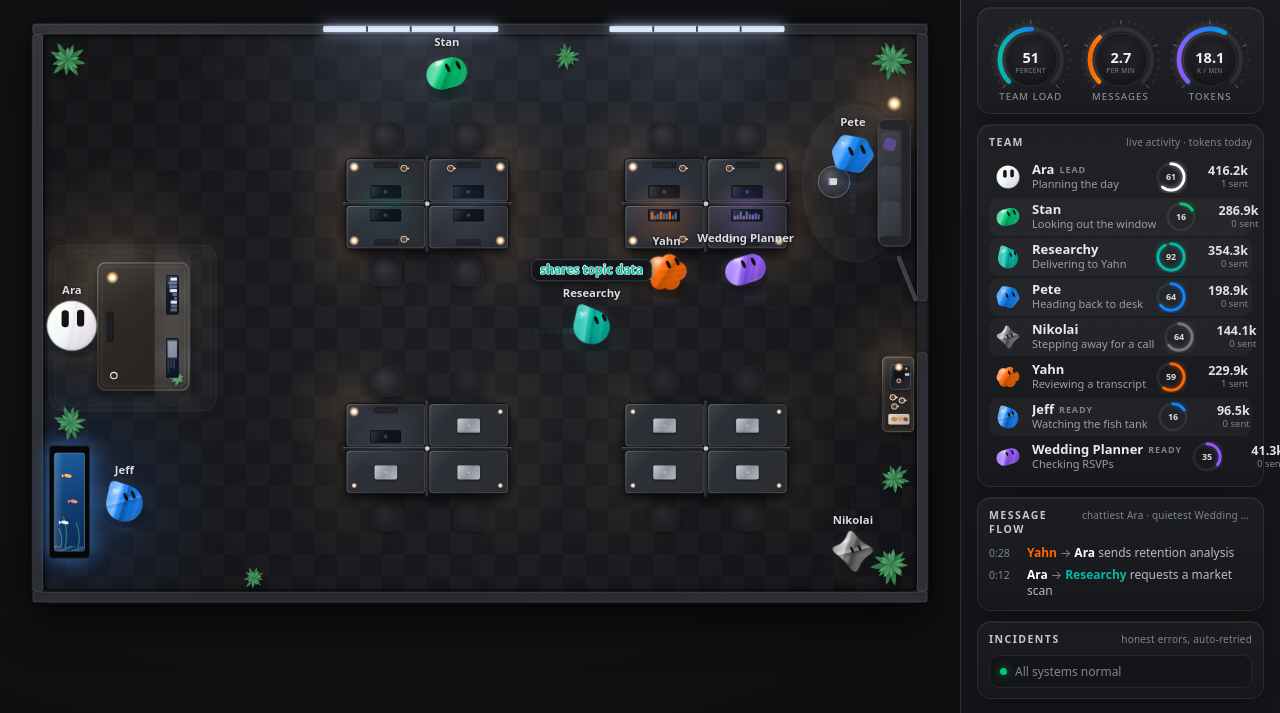
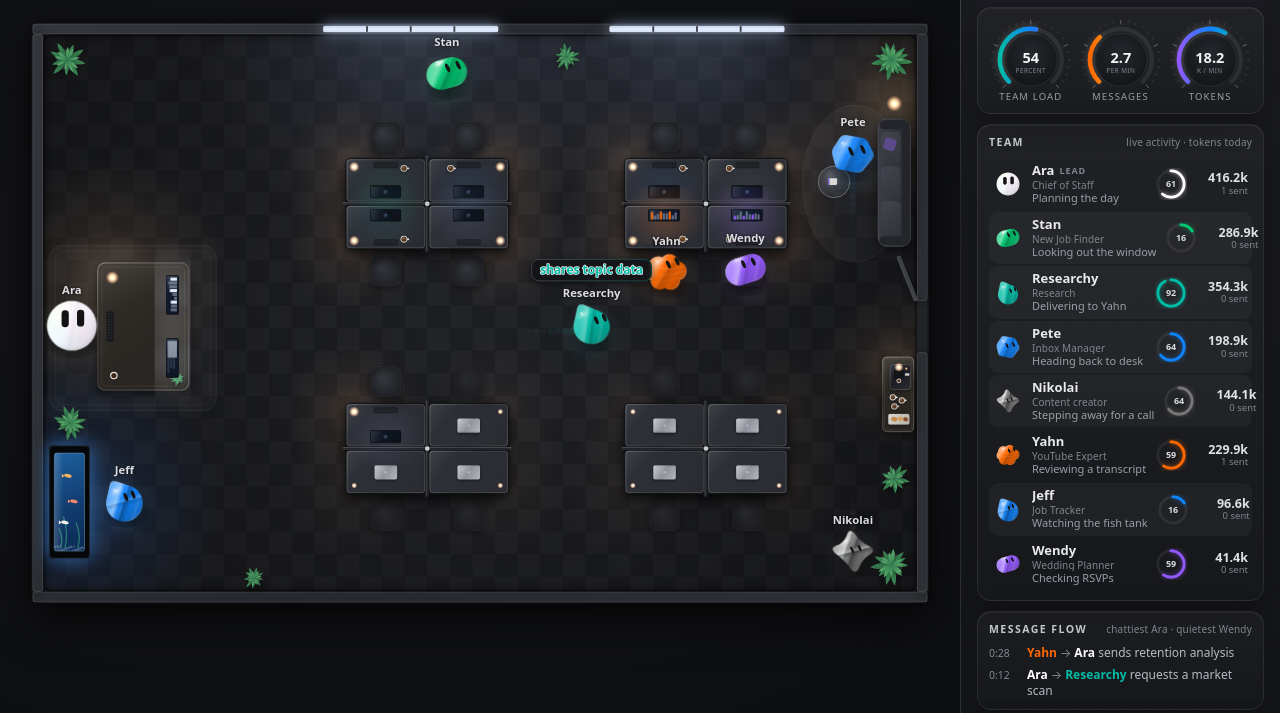
Before and after one commit to XBitcoinBytes/bot-tracker, a plain HTML site: page index.html in a window 1280 px wide. Shown: the part 87-800 px from the top of the page. Drawn offline with Linux system fonts and the light colour scheme.

Commit message:
Show bot roles, rename Wedding Planner to Wendy, and add a share preview card.
Roster rows now list each bot's role under its name, drop the stale ready tags, and use Wendy as the display name (the role stays Wedding Planner). Open Graph and Twitter tags plus a 1200x630 office still make the public link show a title and image when shared.

```diff
--- a/index.html
+++ b/index.html
@@ -6,6 +6,17 @@
 <title>Bot Tracker · Shaun Barry's AI team</title>
 <meta name="description" content="A virtual office showing how Shaun Barry's AI bot team works together: a replay modeled on the team's real work.">
 <meta name="theme-color" content="#121316">
+<meta property="og:type" content="website">
+<meta property="og:url" content="https://bot-tracker-bitcoin-bytes-travel.vercel.app">
+<meta property="og:title" content="Bot Tracker · Shaun Barry's AI team">
+<meta property="og:description" content="A virtual office showing how Shaun Barry's AI bot team works together: a replay modeled on the team's real work.">
+<meta property="og:image" content="https://bot-tracker-bitcoin-bytes-travel.vercel.app/og-image.png">
+<meta property="og:image:width" content="1200">
+<meta property="og:image:height" content="630">
+<meta name="twitter:card" content="summary_large_image">
+<meta name="twitter:title" content="Bot Tracker · Shaun Barry's AI team">
+<meta name="twitter:description" content="A virtual office showing how Shaun Barry's AI bot team works together: a replay modeled on the team's real work.">
+<meta name="twitter:image" content="https://bot-tracker-bitcoin-bytes-travel.vercel.app/og-image.png">
 <link rel="icon" type="image/svg+xml" href="/favicon.svg">
 <link rel="stylesheet" href="/style.css">
 </head>
--- a/main.js
+++ b/main.js
@@ -984,7 +984,7 @@ for (const id of order) {
   const b = B[id];
   const li = document.createElement('li');
   li.innerHTML = `<canvas width="68" height="68" aria-hidden="true"></canvas>
-    <div><div class="nm">${b.name}${b.tier === 'ready' ? '<span class="tag">ready</span>' : b.tier === 'head' ? '<span class="tag">lead</span>' : ''}</div><div class="st"></div></div>
+    <div><div class="nm">${b.name}${b.tier === 'head' ? '<span class="tag">lead</span>' : ''}</div><div class="role">${b.role}</div><div class="st"></div></div>
     <svg class="ring" viewBox="0 0 34 34" aria-hidden="true"><circle cx="17" cy="17" r="14" fill="none" stroke="rgba(255,255,255,.07)" stroke-width="3"/>
       <circle class="arc" cx="17" cy="17" r="14" fill="none" stroke="${b.color}" stroke-width="3" stroke-linecap="round" transform="rotate(-90 17 17)" stroke-dasharray="${RING_C}" stroke-dashoffset="${RING_C}" style="filter:drop-shadow(0 0 3px ${rgba(b.color, .6)})"/>
       <text x="17" y="20.5" text-anchor="middle" font-size="9.5" font-weight="700" fill="#d9dbe0" font-family="inherit">0</text></svg>
--- a/style.css
+++ b/style.css
@@ -34,10 +34,11 @@ html,body{height:100%;background:var(--bg);color:var(--text);font-family:var(--f
 .gauge svg{width:100%;max-width:84px;height:auto;overflow:visible}
 .gauge .lbl{font-size:9.5px;letter-spacing:.12em;text-transform:uppercase;color:var(--mute);margin-top:-4px}
 .roster{list-style:none;display:flex;flex-direction:column;gap:2px}
-.roster li{display:grid;grid-template-columns:30px 1fr 32px 52px;gap:9px;align-items:center;padding:3px 4px;border-radius:9px}
+.roster li{display:grid;grid-template-columns:30px 1fr 32px 52px;gap:9px;align-items:center;padding:5px 4px;border-radius:9px}
 .roster li.walking{background:rgba(255,255,255,.035)}
 .roster canvas{width:30px;height:30px}
 .roster .nm{font-size:13px;font-weight:650;line-height:1.15;white-space:nowrap;overflow:hidden;text-overflow:ellipsis}
+.roster .role{font-size:10px;font-weight:500;color:var(--dim);letter-spacing:.01em;line-height:1.2;margin-top:1px;white-space:nowrap;overflow:hidden;text-overflow:ellipsis}
 .roster .nm .tag{font-size:9px;font-weight:700;letter-spacing:.1em;text-transform:uppercase;color:var(--dim);margin-left:5px;vertical-align:1px}
 .roster .st{font-size:11px;color:var(--mute);white-space:nowrap;overflow:hidden;text-overflow:ellipsis;line-height:1.3}
 .roster .ring{width:32px;height:32px}
--- a/world.js
+++ b/world.js
@@ -12,13 +12,13 @@ export const BOTS = [
     work: ['reading sources', 'drafting a brief', 'checking citations', 'comparing reports', 'summarizing findings'] },
   { id: 'pete', shape: 'pete', name: 'Pete', role: 'Inbox Manager', color: '#1084fe', finish: 'brushed', tier: 'active', R: 27, base: 198200, rate: 27,
     work: ['sorting the inbox', 'labeling threads', 'drafting replies', 'filing receipts', 'flagging what matters'] },
-  { id: 'nikolai', shape: 'nikolai', name: 'Nikolai', role: 'X Assistant', color: '#777777', finish: 'mirror', tier: 'active', R: 27, base: 143600, rate: 22,
+  { id: 'nikolai', shape: 'nikolai', name: 'Nikolai', role: 'Content creator', color: '#777777', finish: 'mirror', tier: 'active', R: 27, base: 143600, rate: 22,
     work: ['drafting X posts', 'checking trends', 'queuing drafts for review', 'reading replies', 'tightening a hook'] },
   { id: 'yahn', shape: 'yahn', name: 'Yahn', role: 'YouTube Expert', color: '#ff6700', finish: 'liquid', tier: 'active', R: 27, base: 224900, rate: 40,
     work: ['analyzing retention', 'reviewing a transcript', 'comparing thumbnails', 'testing titles', 'mapping chapters'] },
-  { id: 'jeff', shape: 'jeff', name: 'Jeff', role: 'Job Tracker', color: '#1084fe', finish: 'chrome', tier: 'ready', R: 27, base: 96400, rate: 13,
+  { id: 'jeff', shape: 'jeff', name: 'Jeff', role: 'Job Tracker', color: '#1084fe', finish: 'chrome', tier: 'active', R: 27, base: 96400, rate: 13,
     work: ['updating the tracker', 'logging an application', 'checking deadlines', 'tidying the pipeline'] },
-  { id: 'wedding', shape: 'wedding', name: 'Wedding Planner', role: 'Wedding Planner', color: '#9159fe', finish: 'pearl', tier: 'ready', R: 27, base: 41200, rate: 7,
+  { id: 'wedding', shape: 'wedding', name: 'Wendy', role: 'Wedding Planner', color: '#9159fe', finish: 'pearl', tier: 'active', R: 27, base: 41200, rate: 7,
     work: ['updating the timeline', 'checking RSVPs', 'comparing options', 'refreshing the checklist'] },
 ];
 export const BOT = Object.fromEntries(BOTS.map(b => [b.id, b]));
```
Also changed, not shown: og-image.png (added).
